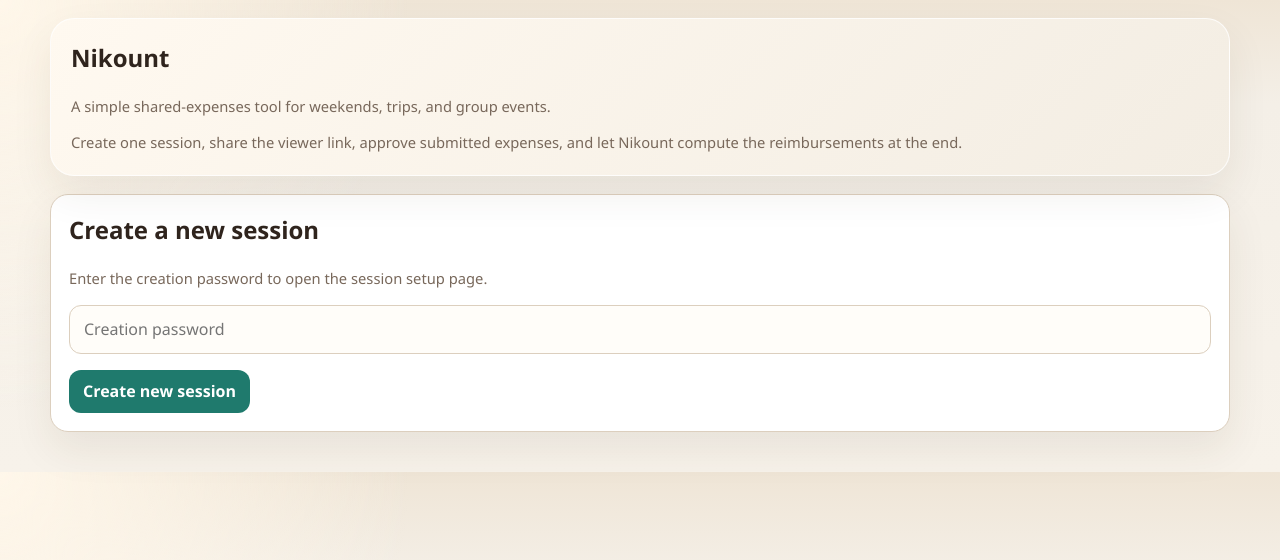
After one commit to niolang/nikount, a Flask app: template templates/index.html in a window 1280 px wide. The commit adds this page. Shown: the top 560 px of the page. Run offline with Flask 3, Linux system fonts and the light colour scheme; the template is opened without the code that fills it, so the values that code supplies are empty.

Commit message:
Add DB-backed session creation password

```diff
--- a/app.py
+++ b/app.py
@@ -1,7 +1,7 @@
 import os
 import unicodedata
 
-from flask import Flask, abort, redirect, render_template, request, url_for
+from flask import Flask, abort, redirect, render_template, request, session, url_for
 from werkzeug.security import check_password_hash, generate_password_hash
 
 from db import (
@@ -264,6 +264,21 @@ def is_superadmin_password_valid(password):
     return check_password_hash(password_hash, password)
 
 
+def get_create_session_password_hash():
+    return get_metadata_value("create_session_password_hash")
+
+
+def has_create_session_password():
+    return get_create_session_password_hash() is not None
+
+
+def is_create_session_password_valid(password):
+    password_hash = get_create_session_password_hash()
+    if password_hash is None:
+        return False
+    return check_password_hash(password_hash, password)
+
+
 def render_session_page(
     session,
     role,
@@ -281,6 +296,11 @@ def render_session_page(
     session = sync_session_status(session)
     participants = list_participants(session["public_id"])
     expenses = list_expenses(session["public_id"])
+    session_total_cents = sum(
+        expense["amount_cents"]
+        for expense in expenses
+        if expense["status"] != "rejected" and expense["name"].lower() != "reimbursement"
+    )
     approved_participants, approved_expenses = get_approved_expenses_for_reimbursements(
         session["public_id"]
     )
@@ -320,6 +340,7 @@ def render_session_page(
     return render_template(
         "session_access.html",
         session=session,
+        session_total_text=format_cents(session_total_cents),
         role=role,
         token=token,
         participants=participants,
@@ -341,11 +362,58 @@ def render_session_page(
 
 @app.route("/")
 def index():
+    return render_template(
+        "index.html",
+        error=None,
+        setup_mode=not has_create_session_password(),
+    )
+
+
+def can_create_session():
+    return session.get("can_create_session", False)
+
+
+@app.route("/unlock-session-creation", methods=["POST"])
+def unlock_session_creation():
+    password = request.form.get("password", "")
+    confirm_password = request.form.get("confirm_password", "")
+
+    if not has_create_session_password():
+        if not password:
+            return render_template(
+                "index.html",
+                error="Password is required.",
+                setup_mode=True,
+            )
+        if password != confirm_password:
+            return render_template(
+                "index.html",
+                error="Passwords do not match.",
+                setup_mode=True,
+            )
+
+        set_metadata_value(
+            "create_session_password_hash", generate_password_hash(password)
+        )
+        session["can_create_session"] = True
+        return redirect(url_for("new_session"))
+
+    if not is_create_session_password_valid(password):
+        return render_template(
+            "index.html",
+            error="Wrong password.",
+            setup_mode=False,
+        )
+
+    session["can_create_session"] = True
     return redirect(url_for("new_session"))
 
 
 @app.route("/sessions/new", methods=["GET", "POST"])
 def new_session():
+    if not can_create_session():
+        return redirect(url_for("index"))
+
     if request.method == "POST":
         title = request.form.get("title", "").strip()
         description = request.form.get("description", "").strip()
--- /dev/null
+++ b/templates/index.html
@@ -0,0 +1,62 @@
+<!doctype html>
+<html lang="en">
+<head>
+    <meta charset="utf-8">
+    <meta name="viewport" content="width=device-width, initial-scale=1">
+    <title>Nikount</title>
+    <link rel="stylesheet" href="{{ url_for('static', filename='styles.css') }}">
+</head>
+<body>
+    <div class="page-shell">
+        <section class="overview-card">
+            <h1>Nikount</h1>
+            <p class="muted">A simple shared-expenses tool for weekends, trips, and group events.</p>
+            <p class="muted">Create one session, share the viewer link, approve submitted expenses, and let Nikount compute the reimbursements at the end.</p>
+        </section>
+
+        <section class="card create-session-card">
+            <h2>{% if setup_mode %}Set creation password{% else %}Create a new session{% endif %}</h2>
+            <p class="muted">
+                {% if setup_mode %}
+                Choose the password that will protect session creation.
+                {% else %}
+                Enter the creation password to open the session setup page.
+                {% endif %}
+            </p>
+
+            {% if error %}
+            <p class="alert alert-error">{{ error }}</p>
+            {% endif %}
+
+            <form method="post" action="{{ url_for('unlock_session_creation') }}">
+                <p>
+                    <input
+                        id="password"
+                        name="password"
+                        type="password"
+                        placeholder="{% if setup_mode %}New creation password{% else %}Creation password{% endif %}"
+                        required
+                    >
+                </p>
+                {% if setup_mode %}
+                <p>
+                    <input
+                        id="confirm_password"
+                        name="confirm_password"
+                        type="password"
+                        placeholder="Confirm creation password"
+                        required
+                    >
+                </p>
+                {% endif %}
+
+                <div class="form-actions">
+                    <button type="submit">
+                        {% if setup_mode %}Save password{% else %}Create new session{% endif %}
+                    </button>
+                </div>
+            </form>
+        </section>
+    </div>
+</body>
+</html>
--- a/templates/session_access.html
+++ b/templates/session_access.html
@@ -16,6 +16,10 @@
                     <span class="badge {% if session['status'] == 'open' %}badge-open{% elif session['status'] == 'frozen' %}badge-frozen{% else %}badge-closed{% endif %}">
                         {{ session["status"] }}
                     </span>
+                </div>
+                <div class="meta-item">
+                    <span class="meta-label">Session total</span>
+                    <strong>{{ session_total_text }}</strong>
                 </div>
             </div>
             <p class="muted">{{ session["description"] }}</p>
```
